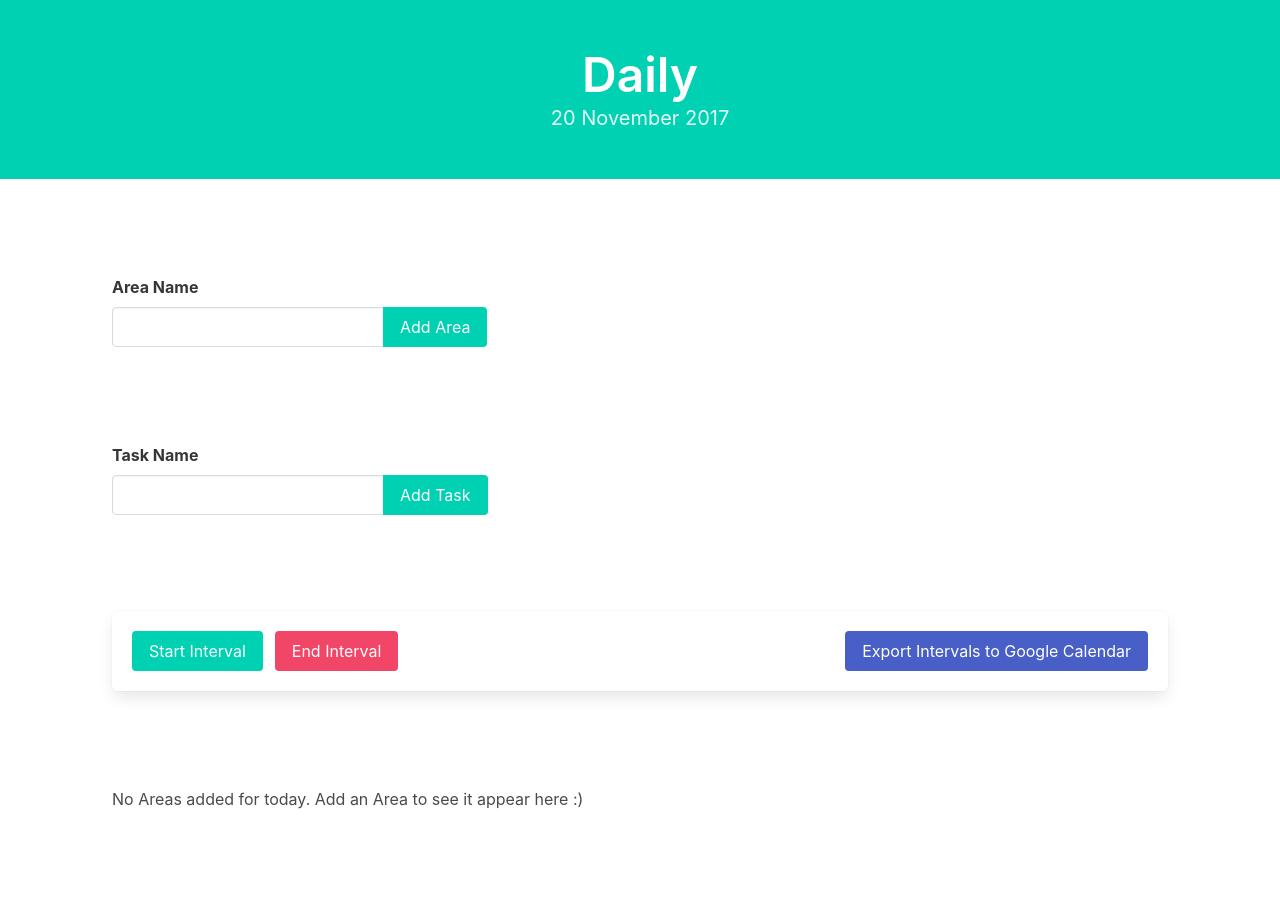
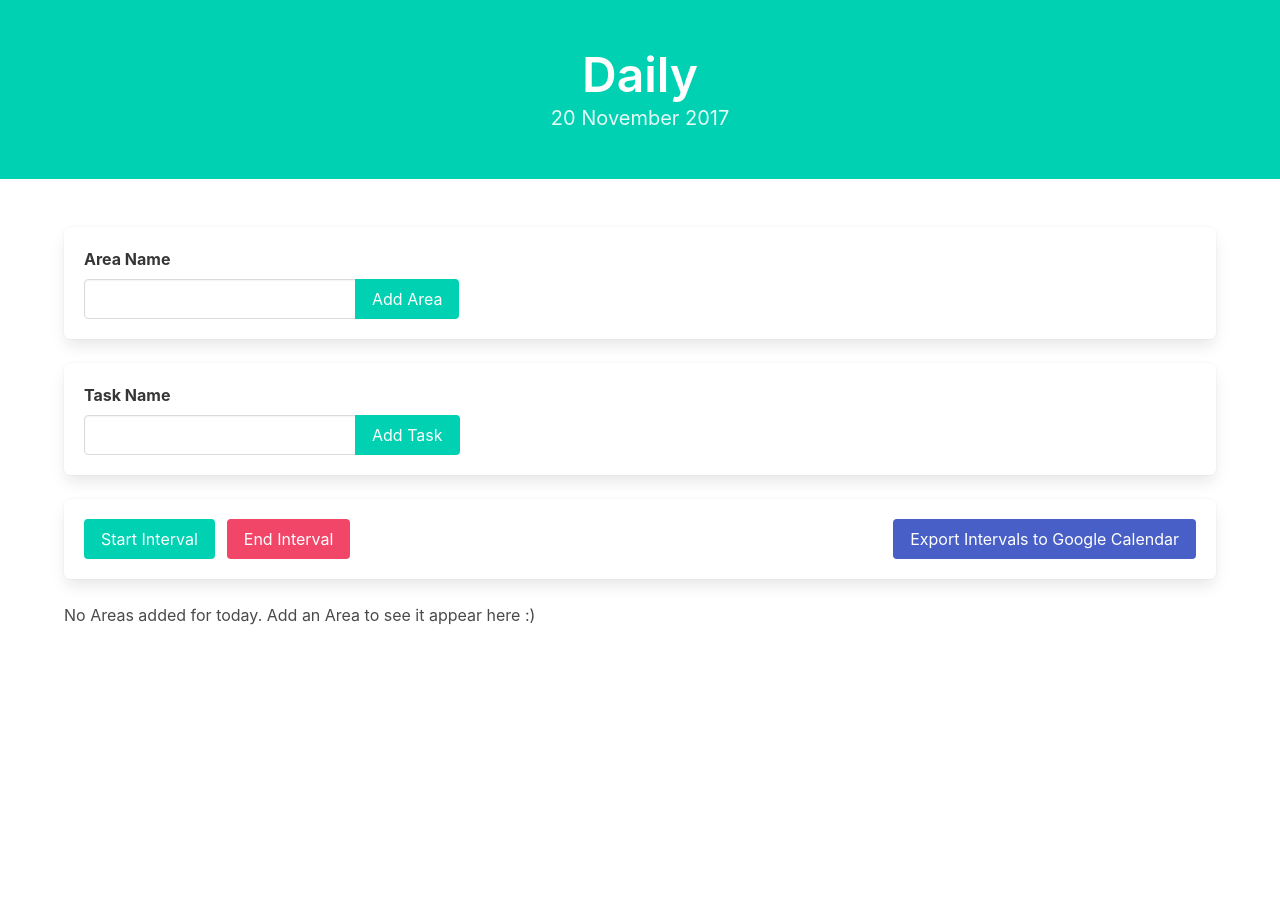
Before and after one commit to arseniy-panfilov/daily, a Django app: page /daily/ in a window 1280 px wide. After the commit the page ends 625 px from the top, so only its background shows below. Run offline with Django 3.2, Linux system fonts and the light colour scheme; data that the repository does not hold is empty; some libraries are stand-ins or nearby versions.

Commit message:
Tidy up css

```diff
--- a/daily/templates/daily/index.html
+++ b/daily/templates/daily/index.html
@@ -36,7 +36,7 @@
 
         <section class="section" name="areas">
             <div class="container">
-                <section class="section">
+                <div class="box">
                     <form action="{% url 'daily:index' %}" method="post">
                         <label class="label">Area Name</label>
                         {% csrf_token %}
@@ -49,9 +49,9 @@
                             </div>
                         </div>
                     </form>
-                </section>
+                </div>
                 <form action="{% url 'daily:index' %}" method="post">
-                    <section class="section">
+                    <div class="box">
                         <label class="label">Task Name</label>
                         {% csrf_token %}
                         <div class="field has-addons">
@@ -62,8 +62,7 @@
                                 <input class="button is-primary" type="submit" name="add_task" value="Add Task" />
                             </div>
                         </div>
-                    </section>
-                    <section class="section">
+                    </div>
                     <div class="box">
                         <nav class="level is-mobile">
                             <div class="level-left">
@@ -85,12 +84,10 @@
                             </div>
                         </nav>
                     </div>
-                    </section>
                 {% csrf_token %}
-                    <section class="section" name="area_cards">
                     {% if today_areas_list %}
                         {% for area in today_areas_list %}
-                                <div class="card">
+                            <div class="box">
                                 <div class="card-content">
                                     <div class="media">
                                         <div class="media-content">
@@ -140,7 +137,6 @@
                     {% else %}
                         <p>No Areas added for today. Add an Area to see it appear here :)</p>
                     {% endif %}
-                    </section>
                 </form>
             </div>
         </section>
```
Lines whose indentation alone changed are shown as unchanged.
